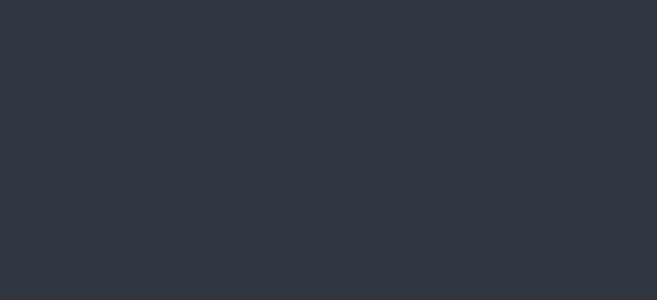
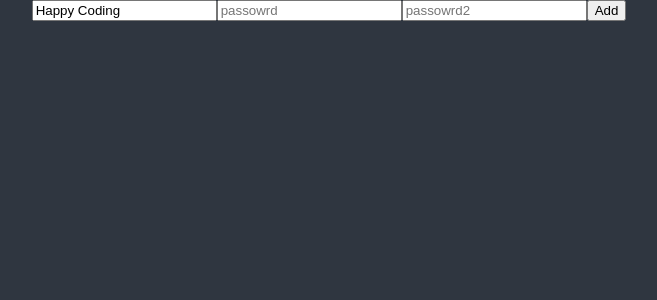
Before and after one commit to bamichoi/todo, a React (Create React App) app: page / in a window 1280 px wide. Shown: the top 300 px of the page, without its empty margins (311-968 px from the left). Built offline with nearby package versions, Linux system fonts and the light colour scheme.

Commit message:
react-hook-form magik 1/3 of challenge

```diff
--- a/package.json
+++ b/package.json
@@ -17,6 +17,7 @@
     "react-apexcharts": "^1.3.9",
     "react-dom": "^17.0.2",
     "react-helmet": "^6.1.0",
+    "react-hook-form": "^7.21.2",
     "react-query": "^3.34.0",
     "react-router-dom": "^5.3.0",
     "react-scripts": "4.0.3",
--- a/public/index.html
+++ b/public/index.html
@@ -25,7 +25,7 @@
       Learn how to configure a non-root public URL by running `npm run build`.
     -->
     <link rel="stylesheet" href="https://use.fontawesome.com/releases/v5.15.4/css/all.css" integrity="sha384-DyZ88mC6Up2uqS4h/KRgHuoeGwBcD4Ng9SiP4dIRy0EXTlnuz47vAwmeGwVChigm" crossorigin="anonymous">
-    <title>Crpyto Tracker</title>
+    <title>To Do</title>
   </head>
   <body>
     <noscript>You need to enable JavaScript to run this app.</noscript>
--- a/src/App.tsx
+++ b/src/App.tsx
@@ -1,5 +1,6 @@
 import { createGlobalStyle } from "styled-components";
 import styled from "styled-components";
+import ToDoList from "ToDoList";
 
 
 
@@ -87,6 +88,7 @@ function App() {
   return (
     <>
         <GlobalStyle />
+        <ToDoList />
     </>
   )
 }
--- /dev/null
+++ b/src/ToDoList.tsx
@@ -0,0 +1,93 @@
+import { string } from "prop-types";
+import React, { useState } from "react"
+import { useForm } from "react-hook-form"
+
+// with react-hook-form!
+
+
+interface IForm {
+    toDo: string;
+    password: string;
+    password2: string;
+    extraError?: string;
+}
+
+function ToDoList() {
+    const { register, handleSubmit,
+        formState: { errors }, setError
+    } = useForm<IForm>({
+        defaultValues: {
+            toDo: "Happy Coding"
+        }
+    });
+    const onValid = (data: IForm) => {
+        if (data.password !== data.password2) {
+            setError("password", { message : "Passwords does not match"}, {shouldFocus:true})
+        }
+        //setError("extraError", { message : "server offline"})
+    }
+    console.log(errors)
+    return <div style={{display:"flex", justifyContent:"center",}}>
+        <form onSubmit={handleSubmit(onValid)}>
+            <span>
+                {errors?.toDo?.message}
+            </span>
+            <input {...register("toDo", {
+                required : "To do is required",
+                validate : (value)=> value.includes("pain") ? "no pain allowed" : true,
+                pattern : {
+                    value:/^[A-Za-z0-9._%+-]+@naver.com$/,
+                    message: "only naver.com email allowed"
+                },
+                minLength: {
+                value:5,
+                message:"value is too short!"
+                }
+                })}
+                placeholder="Write to do" />
+            <span>
+                {errors?.password?.message}
+            </span>
+            <input {...register("password", {
+                required : "password is required",
+                minLength : 5
+            },
+            )} placeholder="passowrd" />
+            <input {...register("password2", {
+                required : "password2 is required",
+                minLength : 5
+            },
+            )} placeholder="passowrd2" />
+            <button>Add</button>
+        </form>
+    </div>
+}
+
+export default ToDoList
+
+
+// witout react-hook-form
+/*
+function ToDoList() {
+    const [ toDo, setToDo ] = useState("");
+    const [ todoError, setToDoError ] = useState("");
+    const onChange = (event:React.FormEvent<HTMLInputElement>) => {
+        const {currentTarget : { value } } = event;
+        setToDo(value);
+        setToDoError("");
+    }
+    const onSubmit = (event:React.FormEvent<HTMLFormElement>) => {
+        event.preventDefault();
+        if(toDo.length < 10){
+            setToDoError("To do should be longer")
+        }
+        console.log("submit");
+    }
+    return <div>
+        <form onSubmit={onSubmit}>
+            <input onChange={onChange} value={toDo} placeholder="Write to do" />
+            <button>Add</button>
+            {todoError !== "" ? todoError : null }
+        </form>
+    </div>
+} */
```
Also changed, not shown: 1 other file (tests, documents, lock files or other folders).
